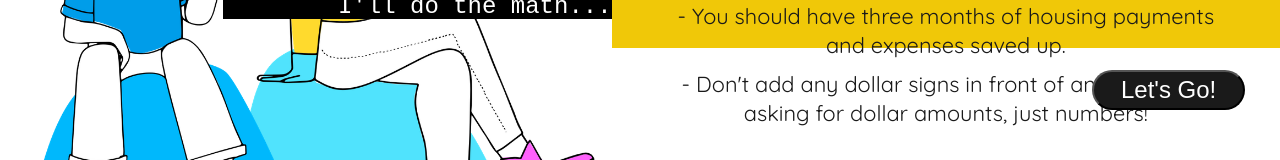
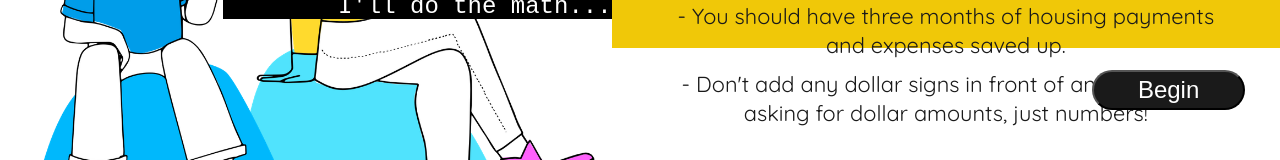
Before and after one commit to Dream-Home-PEABOT/DreamHome_FEE, a React (Create React App) app: page /survey in a window 1280 px wide. Shown: the part 497-657 px from the top of the page. Built offline with nearby package versions, Linux system fonts and the light colour scheme; no server answers; a web font is replaced by a local one.

Commit message:
update captions in Survey

```diff
--- a/src/components/Survey/Survey.tsx
+++ b/src/components/Survey/Survey.tsx
@@ -36,7 +36,7 @@ export const Survey: React.FC = () => {
 
           <div className="survey-btn">
           <Link to="/question">
-            <button  onClick={() => window.scroll(0, 1000)} className="btn">Let's Go!</button>
+            <button  onClick={() => window.scroll(0, 1000)} className="btn">Begin</button>
           </Link>
           </div>
 
```
Also changed, not shown: 2 other files (tests, documents, lock files or other folders).
